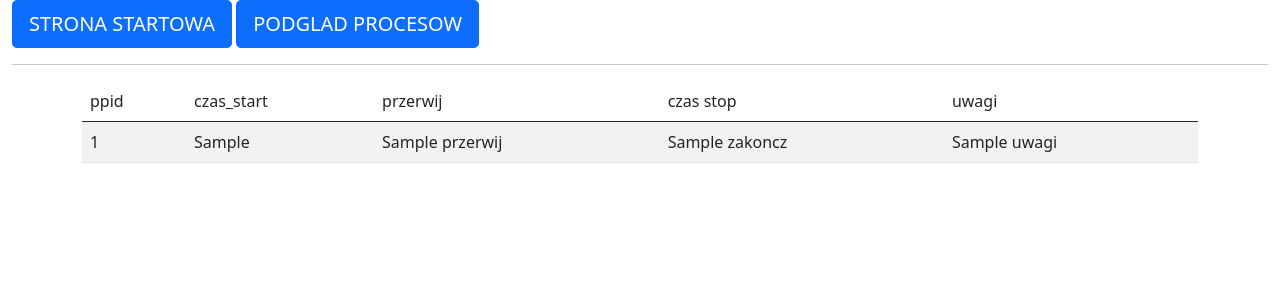
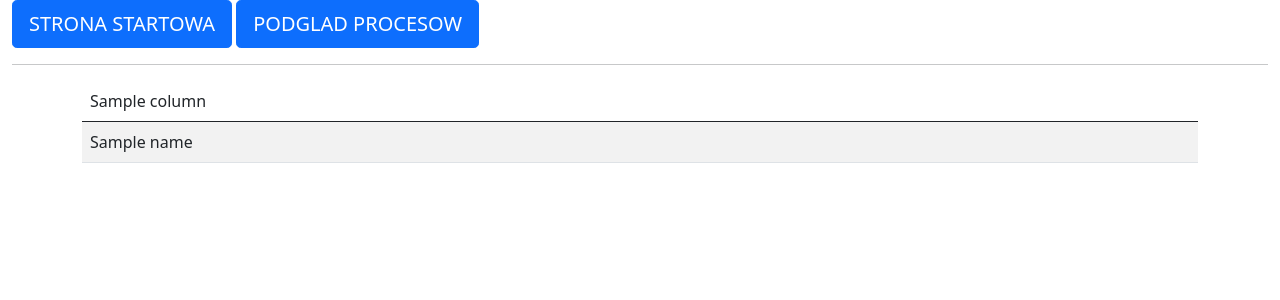
Before and after one commit to Mogarthron/Magazynier-Skaner, a Flask app: template templates/podsumowanie_procesow.html in a window 1280 px wide. Shown: the top 300 px of the page. Run offline with Flask 3, Linux system fonts and the light colour scheme; the template is opened without the code that fills it: most values are stand-ins (such as "Sample title", 1, 10 or a date in 2020); parts of the project's set-up code (start-up, migrations or seed data) failed here and were passed over.

Commit message:
frontend

```diff
--- a/templates/podsumowanie_procesow.html
+++ b/templates/podsumowanie_procesow.html
@@ -8,21 +8,17 @@
     <table class="table table-striped table-hover">
       <thead>
         <tr>
-          <td>ppid</td>
-          <td>czas_start</td>
-          <td>przerwij</td>
-          <td>czas stop</td>
-          <td>uwagi</td>
+          {% for column in procesy_w_toku.columns %}
+          <td>{{column}}</td>
+          {% endfor %}
         </tr>
       </thead>
       <tbody>
-        {% for pwt in procesy_w_toku %}
+        {% for pwt_row in procesy_w_toku.iterrows() %}
         <tr>
-          <td>{{pwt.ppid}}</td>
-          <td>{{pwt.czas_start}}</td>
-          <td>{{pwt.przerwij}}</td>
-          <td>{{pwt.zakoncz}}</td>
-          <td>{{pwt.uwagi}}</td>
+          {% for r in pwt_row[1]  %}
+          <td>{{r}}</td>
+          {% endfor %}
         </tr>
         {% endfor %}
       </tbody>
```
